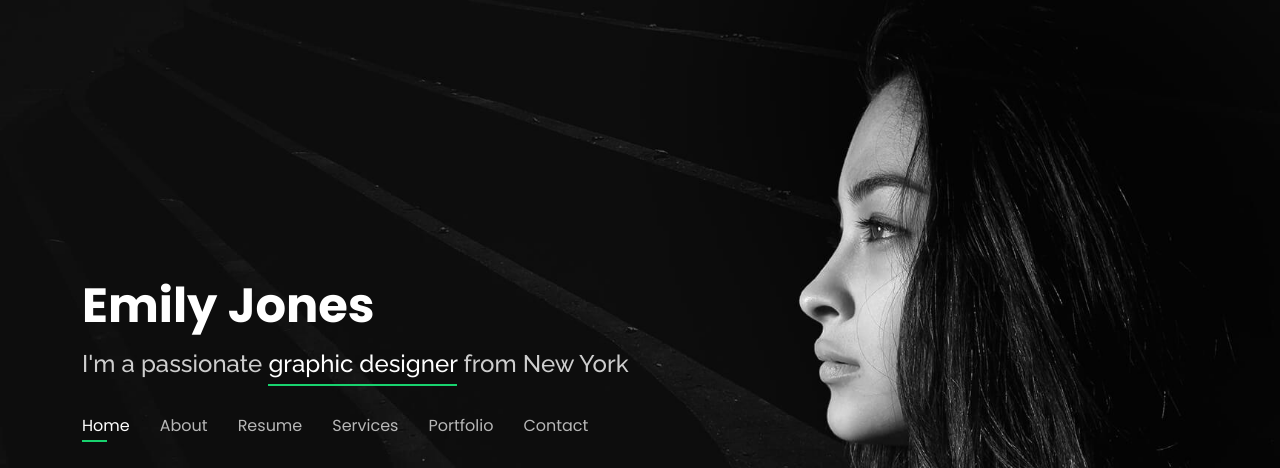
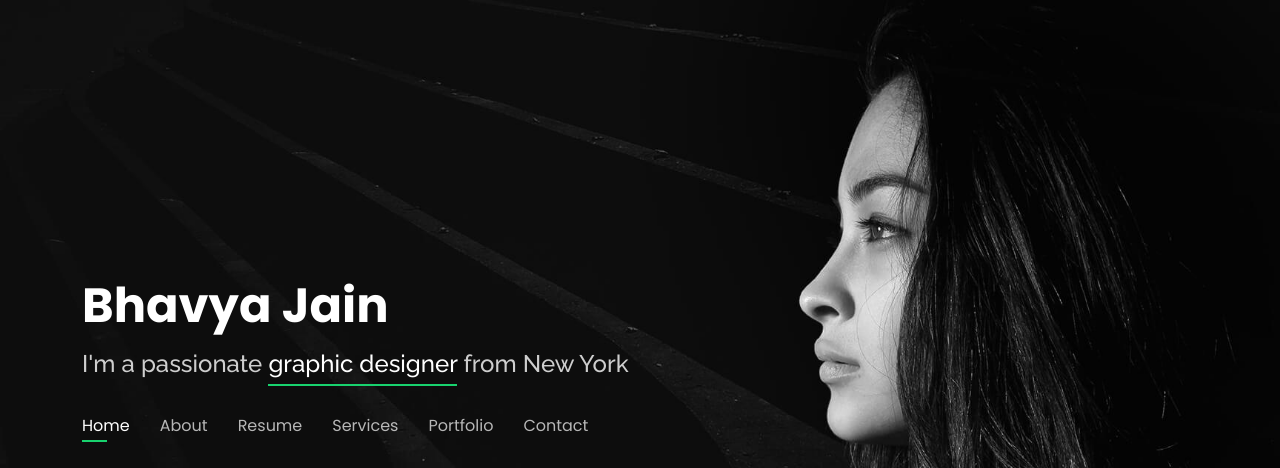
Before and after one commit to dineshmahapatra/bhavya, a plain HTML site: page index.html in a window 1280 px wide. Shown: the top 468 px of the page. Drawn offline with nearby package versions, Linux system fonts and the light colour scheme.

Commit message:
Bhavya Jain

```diff
--- a/index.html
+++ b/index.html
@@ -41,7 +41,7 @@
   <header id="header">
     <div class="container">
 
-      <h1><a href="index.html">Emily Jones</a></h1>
+      <h1><a href="index.html">Bhavya Jain</a></h1>
       <!-- Uncomment below if you prefer to use an image logo -->
       <!-- <a href="index.html" class="mr-auto"><img src="assets/img/logo.png" alt="" class="img-fluid"></a> -->
       <h2>I'm a passionate <span>graphic designer</span> from New York</h2>
```
